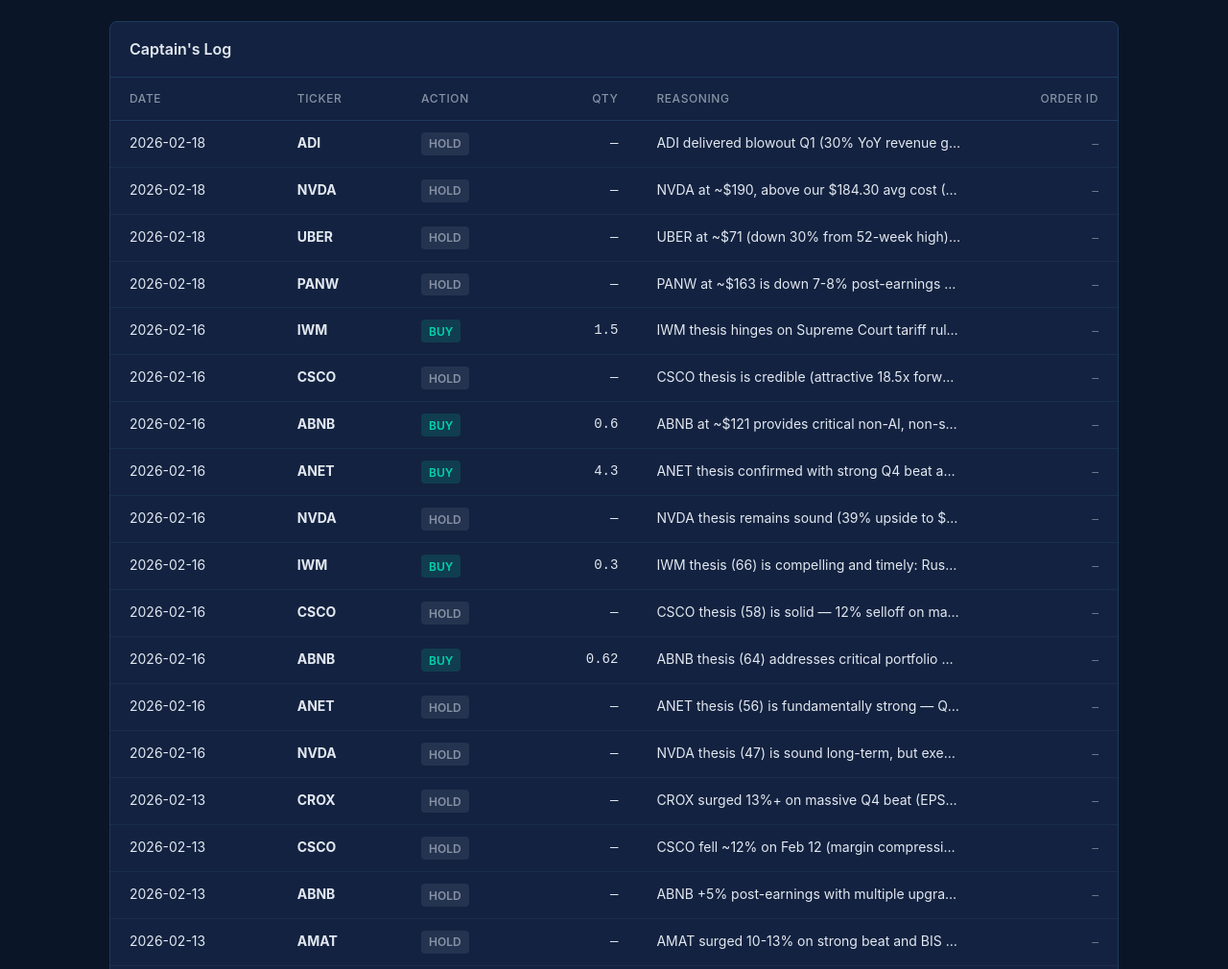
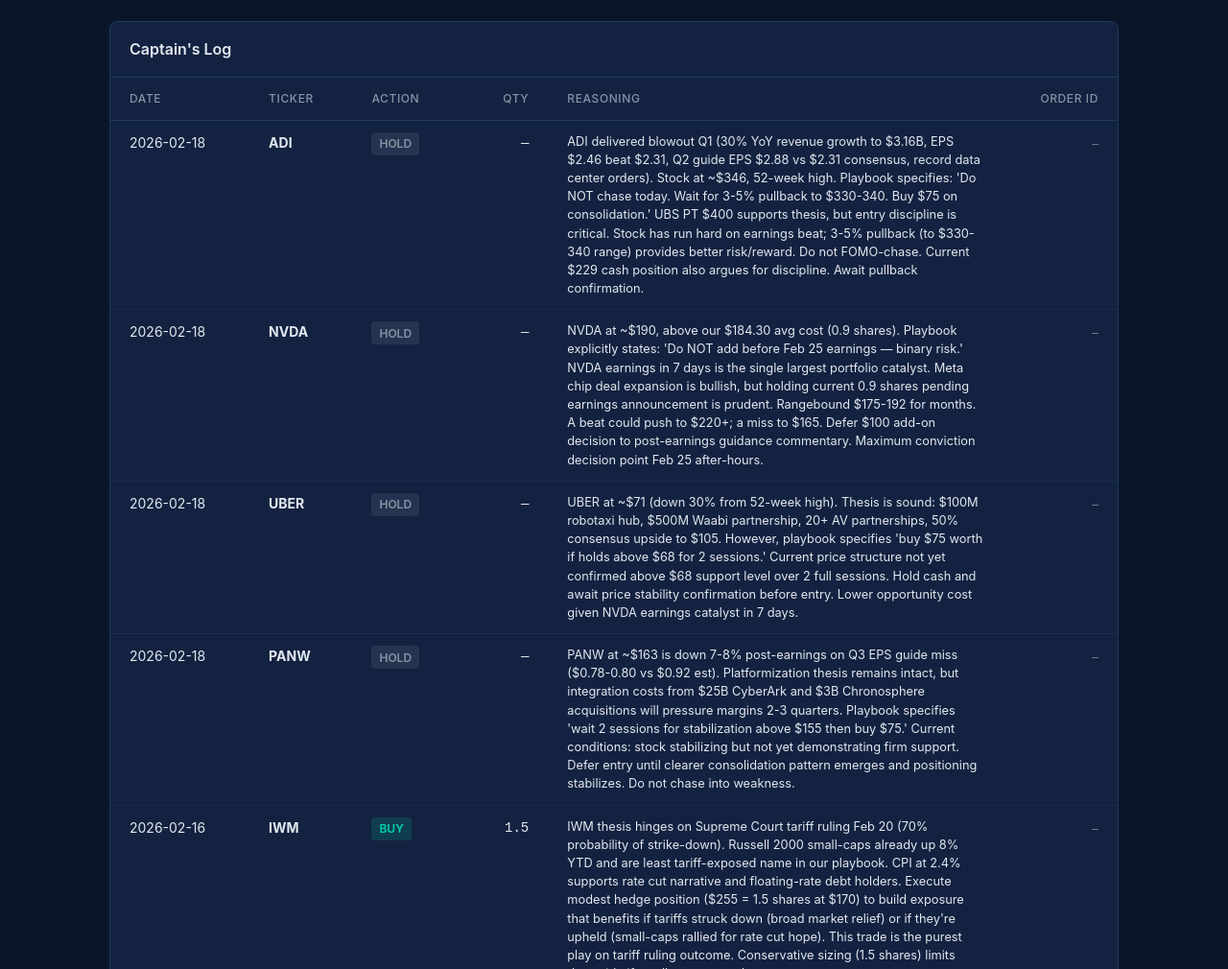
Before and after one commit to jayshaffer/bikinibottomcapital, a plain HTML site: page index.html in a window 1280 px wide. Shown: the part 1624-2634 px from the top of the page at 96% size. Drawn offline with nearby package versions, Linux system fonts and the light colour scheme.

Commit message:
Style changes

```diff
--- a/app.js
+++ b/app.js
@@ -182,7 +182,7 @@
       "<td><strong>" + escapeHtml(d.ticker || "—") + "</strong></td>" +
       '<td><span class="' + badgeClass + '">' + escapeHtml(d.action || "—") + "</span></td>" +
       '<td class="num">' + (d.quantity || "—") + "</td>" +
-      '<td class="reasoning-cell" title="' + escapeHtml(d.reasoning || "") + '">' + escapeHtml(truncate(d.reasoning, 60)) + "</td>" +
+      '<td class="reasoning-cell">' + escapeHtml(d.reasoning || "—") + "</td>" +
       '<td class="num"><span class="order-id">' + escapeHtml(shortOrderId(d.order_id)) + "</span></td>";
     tbody.appendChild(tr);
   });
--- a/styles.css
+++ b/styles.css
@@ -319,13 +319,11 @@
   text-decoration: underline;
 }
 
-/* === Reasoning tooltip === */
+/* === Reasoning cell === */
 .reasoning-cell {
-  max-width: 250px;
-  white-space: nowrap;
-  overflow: hidden;
-  text-overflow: ellipsis;
-  cursor: help;
+  max-width: 400px;
+  font-size: 0.8rem;
+  line-height: 1.5;
 }
 
 /* === Order ID === */
```
